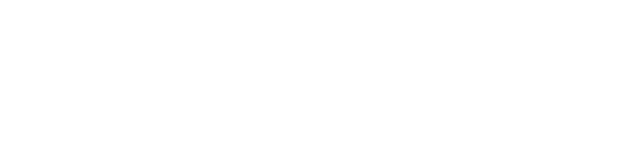
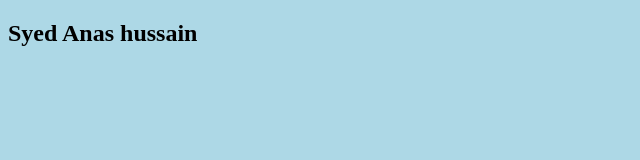
Before and after one commit to SyedAnasHussain00/React-app-1st, a plain HTML site: page index.html in a window 1280 px wide. Shown: the whole page, without its empty margins (0-640 px from the left). Drawn offline with Linux system fonts and the light colour scheme.

Commit message:
seeing how to repush the code

```diff
--- a/index.html
+++ b/index.html
@@ -5,6 +5,7 @@
     <link rel="stylesheet" href="style.css">
 </head>
 <body>
+    <h2>Syed Anas hussain</h2>
     <script src="app.js"></script>
 </body>
 </html>
--- a/style.css
+++ b/style.css
@@ -0,0 +1,4 @@
+body{
+    background-color: lightblue;
+    color: #000;
+}
```
